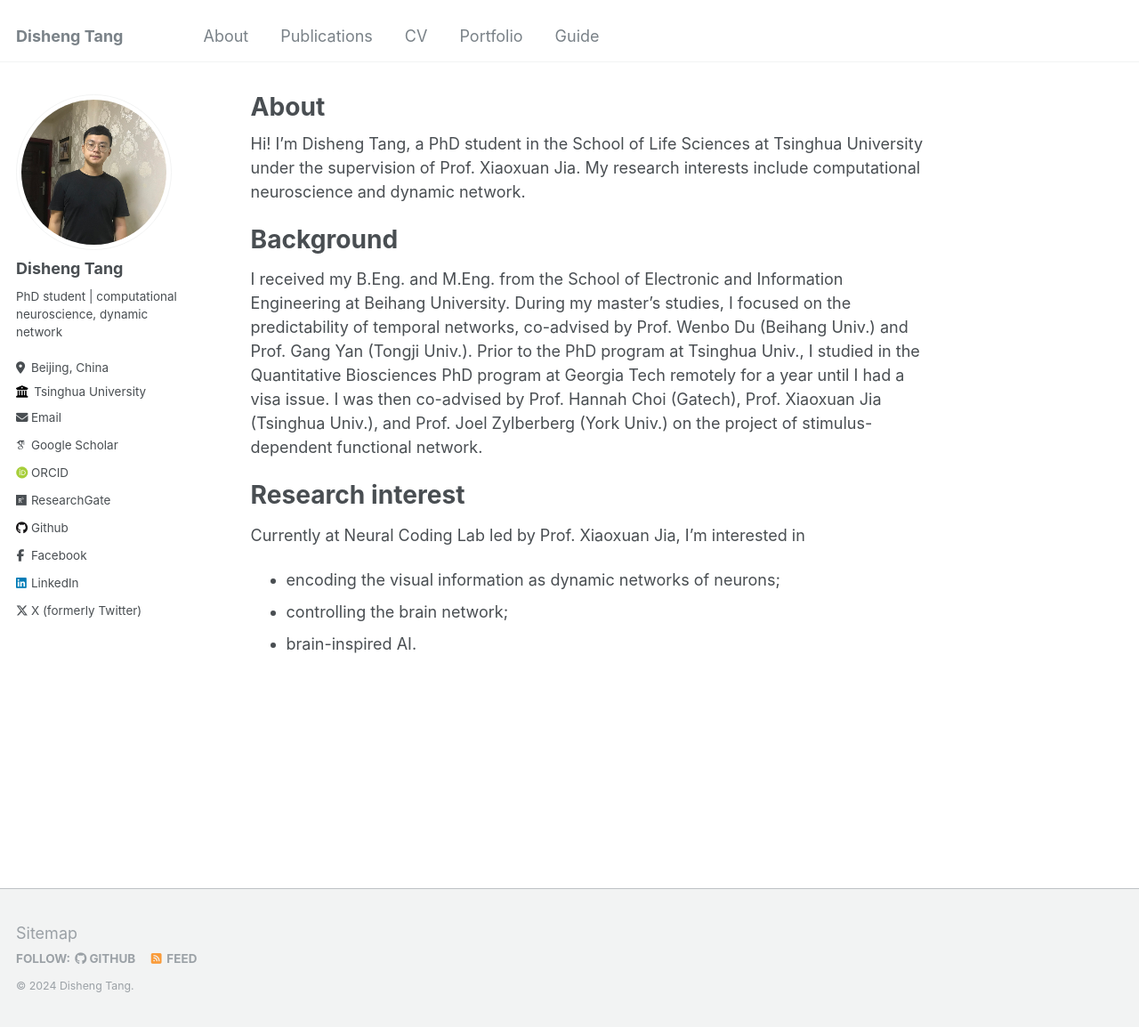
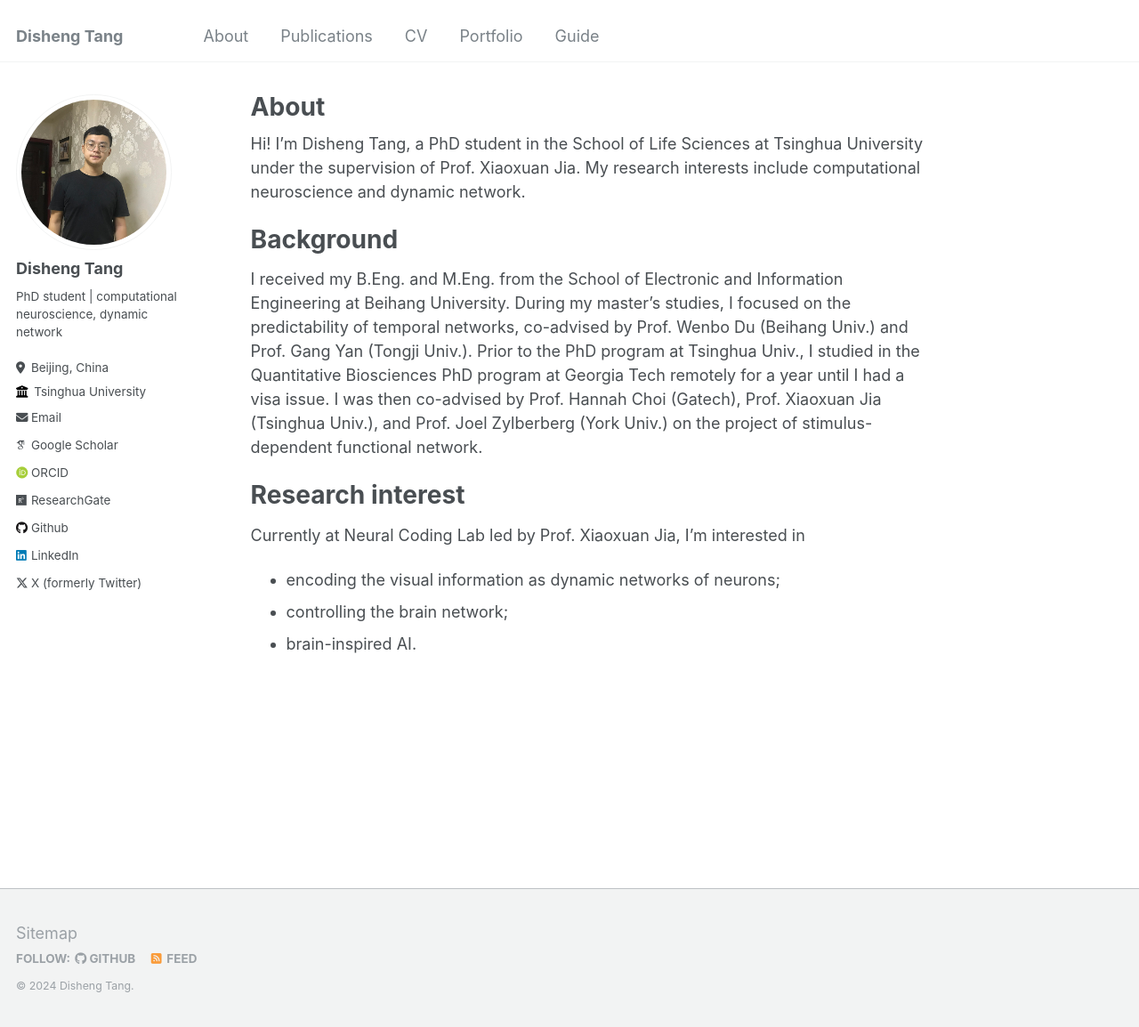
Before and after one commit to DishengTang/dishengtang.github.io, a Jekyll site: the page built from _pages/about.md, in a window 1280 px wide and 1154 px high. Shown: the whole window at 89% size. Built offline with Jekyll 4.4.1, drawn with Linux system fonts in a browser that asks for light colours; some web fonts are replaced.

Commit message:
Update _config.yml

```diff
--- a/_config.yml
+++ b/_config.yml
@@ -48,7 +48,7 @@ author:
 
   # Social media
   # bluesky          : "bsky.app" # Replace this with you Bluesky username
-  facebook         : "profile.php?id=100008425623071"
+  # facebook         : "profile.php?id=100008425623071"
   flickr           : # Username
   foursquare       : # Username
   goodreads        : # Username
```
